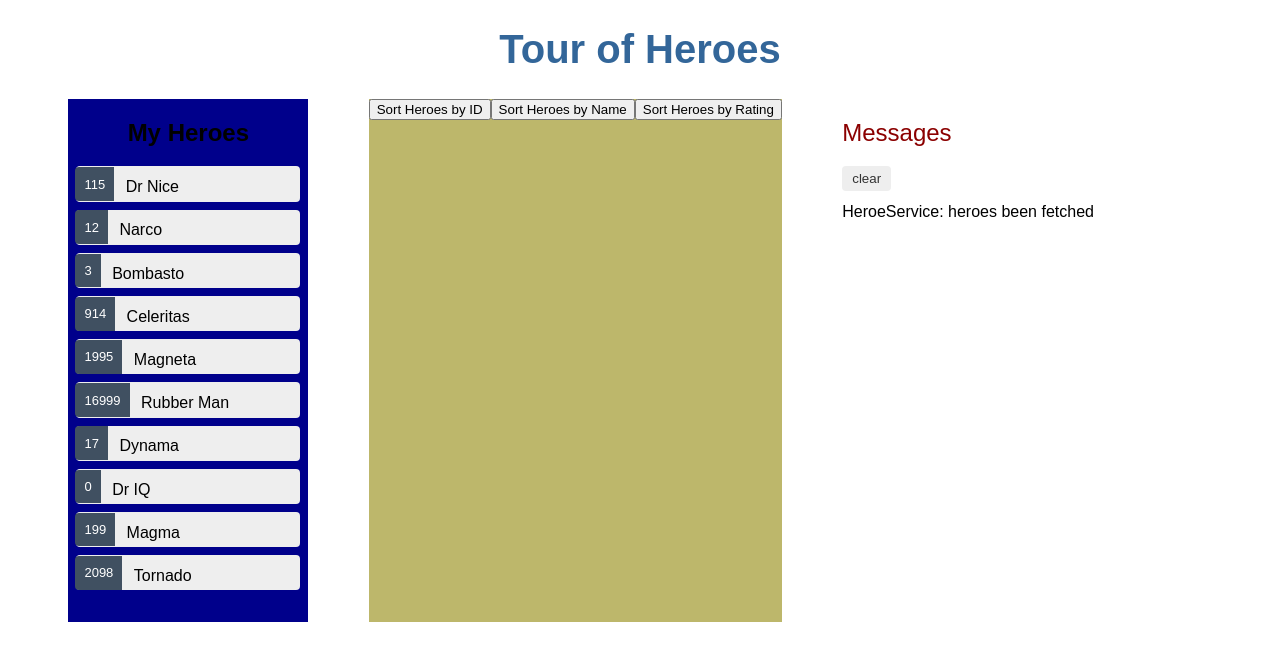
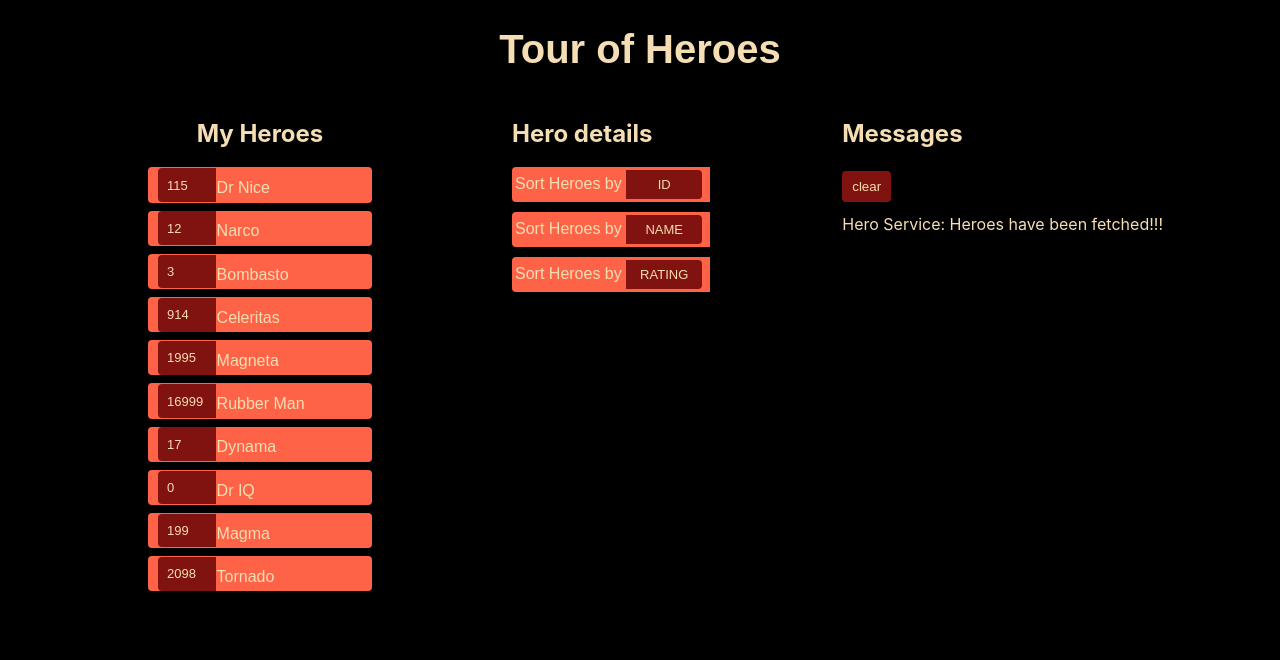
Before and after one commit to avram-cristian1977/learn-angular, an Angular app: page / in a window 1280 px wide. Shown: the top 660 px of the page. Built offline with nearby package versions, Linux system fonts and the light colour scheme.

Commit message:
restyling

```diff
--- a/src/app/app.component.css
+++ b/src/app/app.component.css
@@ -1,6 +1,6 @@
 /* Application-wide Styles */
 h1 {
-    color: #369;
+    color: rgb(255, 255, 255);
     font-family: Arial, Helvetica, sans-serif;
     font-size: 250%;
   }
--- a/src/app/hero-detail/hero-detail.component.css
+++ b/src/app/hero-detail/hero-detail.component.css
@@ -0,0 +1,13 @@
+
+
+
+* {
+    color: wheat;
+
+    font-family: -apple-system, BlinkMacSystemFont, 'Segoe UI', Roboto, Oxygen, Ubuntu, Cantarell, 'Open Sans', 'Helvetica Neue', sans-serif;
+}
+
+input{
+    background-color:rgb(97, 96, 96);
+    font-size: 12px;
+}
--- a/src/app/hero-detail/hero-detail.component.html
+++ b/src/app/hero-detail/hero-detail.component.html
@@ -1,6 +1,7 @@
+<h2>Hero details</h2>
 <div *ngIf="hero">
     <h2>{{hero.name | uppercase}} Details</h2>
-    <div><span>id: </span>{{hero.id}}</div>
+    <div><span>hero's id: </span>{{hero.id}}</div>
     <div>
         <label>name:
             <input [(ngModel)] = "hero.name" placeholder = "name">
--- a/src/app/hero-overall-rating/hero-overall-rating.component.css
+++ b/src/app/hero-overall-rating/hero-overall-rating.component.css
@@ -0,0 +1,30 @@
+
+* {
+    display: flex;
+    font-size: 12px;
+    flex-direction: column;
+    align-items: center;
+    color: wheat;
+    font-family: -apple-system, BlinkMacSystemFont, 'Segoe UI', Roboto, Oxygen, Ubuntu, Cantarell, 'Open Sans', 'Helvetica Neue', sans-serif;
+}
+
+input{
+    background-color:rgb(97, 96, 96);
+    width: 40px;
+    border: none;
+}
+
+
+
+ div.overall{
+     font-weight: bolder;
+     color: cyan;
+ }
+
+ div > div > span{
+     font-size: 30px;
+ }
+
+ div.combat > span > label > div, div.speed > span > label > div, div.intelligence > span > label > div, div.strength > span > label > div{
+     color: red;
+ }
--- a/src/app/hero-overall-rating/hero-overall-rating.component.html
+++ b/src/app/hero-overall-rating/hero-overall-rating.component.html
@@ -1,38 +1,49 @@
 <div *ngIf="hero">
-    <div>Combat : {{hero.powerStats.combat}}</div>
+    <div class="combat">
+    <div>Natural Combat : {{hero.powerStats.combat}}</div>
     <span>
-        <label>Combat:
+        <label>Gene Modification / Mutate:
           <input type="number" [(ngModel)]="hero.powerStats.combat" placeholder="Combat"/>
-          <div *ngIf="hero.powerStats.combat > 10 || hero.powerStats.combat <1 ">Please insert a value between 1 and 10!</div>
+          <div *ngIf="hero.powerStats.combat > 10 || hero.powerStats.combat <1 ">Mutation value between 1 and 10!</div>
         </label>
     </span>
-    <div>Speed : {{hero.powerStats.speed}}</div>
+  </div>
+  <div class="speed">
+    <div>Natural Speed : {{hero.powerStats.speed}}</div>
     <span>
-        <label>Speed:
+        <label>Gene Modification / Mutate:
           <input type="number" [(ngModel)]="hero.powerStats.speed" placeholder="Speed"/>
-          <div *ngIf="hero.powerStats.speed > 10 || hero.powerStats.speed <1 ">Please insert a value between 1 and 10!</div>
+          <div *ngIf="hero.powerStats.speed > 10 || hero.powerStats.speed <1 ">Mutation value between 1 and 10!</div>
 
         </label>
     </span>
-    <div>Intelligence : {{hero.powerStats.intelligence}}</div>
+  </div>
+
+  <div class="intelligence">
+    <div>Natural Intelligence / Mutate : {{hero.powerStats.intelligence}}</div>
     <span>
-        <label>Intelligence:
+        <label>Gene Modification:
           <input type="number" [(ngModel)]="hero.powerStats.intelligence" placeholder="Intelligence"/>
-          <div *ngIf="hero.powerStats.intelligence > 10 || hero.powerStats.intelligence < 1 ">Please insert a value between 1 and 10!</div>
+          <div *ngIf="hero.powerStats.intelligence > 10 || hero.powerStats.intelligence < 1 ">Mutation value between 1 and 10!</div>
         </label>
     </span>
-    <div>Strenght : {{hero.powerStats.strength}}</div>
+  </div>
+  <div class="strength">
+    <div>Natural Strenght / Mutate : {{hero.powerStats.strength}}</div>
     <span>
-        <label>Strength:
+        <label>Gene Modification:
           <input type="number" [(ngModel)]="hero.powerStats.strength" placeholder="Strength"/>
-          <div *ngIf="hero.powerStats.strength > 10 || hero.powerStats.strength <1">Please insert a value between 1 and 10!</div>
+          <div *ngIf="hero.powerStats.strength > 10 || hero.powerStats.strength <1">Mutation value between 1 and 10!</div>
         </label>
     </span>
-
+  </div>
+    <div class="overall">
+      <div>Overall Rating</div>
     <div [ngClass]="{
         'red': hero.overAllRating(hero.powerStats) > 0 && hero.overAllRating(hero.powerStats) <= 10,
         'yellow' : hero.overAllRating(hero.powerStats) > 10 && hero.overAllRating(hero.powerStats) <= 20,
         'green' : hero.overAllRating(hero.powerStats) > 20 && hero.overAllRating(hero.powerStats) <= 30,
         'blue' : hero.overAllRating(hero.powerStats) > 30 && hero.overAllRating(hero.powerStats) <= 40
-}"><span> Hero Overall : {{hero.overAllRating(hero.powerStats)}} </span></div>
+}"><span>  {{hero.overAllRating(hero.powerStats)}} </span></div>
 </div>
+</div>
--- a/src/app/hero.service.ts
+++ b/src/app/hero.service.ts
@@ -12,7 +12,7 @@ export class HeroService {
   constructor(private messageService : MessageService) { }
 
   getHeroes(): Observable< Hero[]>{
-    this.messageService.add("HeroeService: heroes  been fetched")
+    this.messageService.add("Hero Service: Heroes have been fetched!!!")
     return of (HEROES);
 
   }
--- a/src/app/heroes-list/heroes-list.component.html
+++ b/src/app/heroes-list/heroes-list.component.html
@@ -1,3 +1,6 @@
-<button (click) = "sortById()">Sort Heroes by ID</button>
-<button (click) = "sortByName()">Sort Heroes by Name</button>
-<button (click) = "sortByRating()">Sort Heroes by Rating</button>
+
+<div>
+    <button (click) = "sortById()">Sort Heroes by <span>ID</span> </button>
+    <button (click) = "sortByName()">Sort Heroes by <span>NAME</span></button>
+    <button (click) = "sortByRating()">Sort Heroes by <span>RATING</span></button>
+</div>
--- a/src/app/heroes/heroes.component.css
+++ b/src/app/heroes/heroes.component.css
@@ -21,24 +21,38 @@
     left: .1em;
   }
   .heroes li.selected {
-    background-color: #CFD8DC;
+
     color: white;
   }
   .heroes li.selected:hover {
-    background-color: #BBD8DC;
-    color: white;
+    background-color: wheat;
+    color: wheat
   }
   .heroes .badge {
     display: inline-block;
     font-size: small;
-    color: white;
+    color:wheat;
     padding: 0.8em 0.7em 0 0.7em;
-    background-color:#405061;
+    background-color:#80120f;
     line-height: 1em;
     position: relative;
-    left: -1px;
+    left: 10px;
     top: -4px;
     height: 1.8em;
     margin-right: .8em;
     border-radius: 4px 0 0 4px;
+    width:40px;
+
   }
+
+  div > h2 {
+    color: wheat;
+    font-family: -apple-system, BlinkMacSystemFont, 'Segoe UI', Roboto, Oxygen, Ubuntu, Cantarell, 'Open Sans', 'Helvetica Neue', sans-serif;
+  }
+
+  div >  ul > li {
+    background-color: tomato;
+    font-family: Arial, "Helvetica Neue", Helvetica, sans-serif;
+    color: wheat;
+
+  }
--- a/src/app/heroes/heroes.component.ts
+++ b/src/app/heroes/heroes.component.ts
@@ -31,7 +31,7 @@ export class HeroesComponent implements OnInit, OnDestroy {
   }
     onSelect(hero:Hero){
     this.selectedHero = hero;
-    this.messageService.add(`you had selected hero id ${hero.id}`)
+    this.messageService.add(`You had selected hero id ${hero.id}`)
 
   }
 
--- a/src/app/messages/messages.component.css
+++ b/src/app/messages/messages.component.css
@@ -1,20 +1,40 @@
 h2 {
-    color: darkred;
-    font-family: Arial, Helvetica, sans-serif;
-    font-weight: lighter;
+    color:wheat;
+    font-family: -apple-system, BlinkMacSystemFont, 'Segoe UI', Roboto, Oxygen, Ubuntu, Cantarell, 'Open Sans', 'Helvetica Neue', sans-serif;
+
+
 }
 
 button.clear {
     font-family: Arial, Helvetica, sans-serif;
-    color:#333;
-    background-color: #eee;
+    color:wheat;
+    background-color:#80120f;
     margin-bottom: 12px;
     border: none;
-    padding: 5px 10px;
+    padding: 8px 10px;
     border-radius:4px ;
     cursor: pointer;
+    margin-top: 4px;
 }
 
 button:hover{
     background-color: darkseagreen;
 }
+
+
+
+div > div{color: wheat;
+    font-family: -apple-system, BlinkMacSystemFont, 'Segoe UI', Roboto, Oxygen, Ubuntu, Cantarell, 'Open Sans', 'Helvetica Neue', sans-serif;
+}
+
+/* display: inline-block;
+    font-size: small;
+
+    padding:  8px;
+
+    line-height: 1em;
+
+
+    margin-right: 5px;
+    border-radius:  0 4px 4px  0;
+    width:60px; */
--- a/src/styles.css
+++ b/src/styles.css
@@ -11,10 +11,11 @@ app-heroes {
 #title {
     display: flex;
     justify-content:center;
+    color:wheat
 }
 
 app-heroes > div{
-    background-color: darkblue;
+
     display: inline-block;
 }
 
@@ -24,26 +25,66 @@ app-heroes > div > h2{
     justify-content: center;
 }
 
-app-hero-detail {
-    background-color: darkkhaki;
+
+
+app-heroes-list > div > button  {
+    padding: 3px;
+    margin-top: 10px;
+    display: block;
+
+   border: none;
+   border-radius: 4px 0 0 4px;
+   background-color: tomato;
+   font-family: Arial, "Helvetica Neue", Helvetica, sans-serif;
+   color: wheat;
+   font-size: 16px;
+
 }
+app-heroes-list > div > button > span {
+    display: inline-block;
+    font-size: small;
+    color:wheat;
+    padding:  8px;
+    background-color:#80120f;
+    line-height: 1em;
+
+
+    margin-right: 5px;
+    border-radius:  0 4px 4px  0;
+    width:60px;
+}
+
+
+
 
 .red{
     background-color: #ff3f34;
+    border-radius: 30px;
+    padding: 15px;
 }
 
 .yellow{
     background-color: #ffd32a;
+    border-radius: 20px;
+    padding: 15px;
 }
 
 .green{
     background-color: #05c46b;
+    border-radius: 10px;
+    padding: 15px;
 }
 
 .blue{
     background-color: #3c40c6;
+    border-radius: 2px;
+    padding: 15px;
 }
 
 .displayNone{
     display: none;
 }
+
+body{
+    background-color:black;
+}
```
